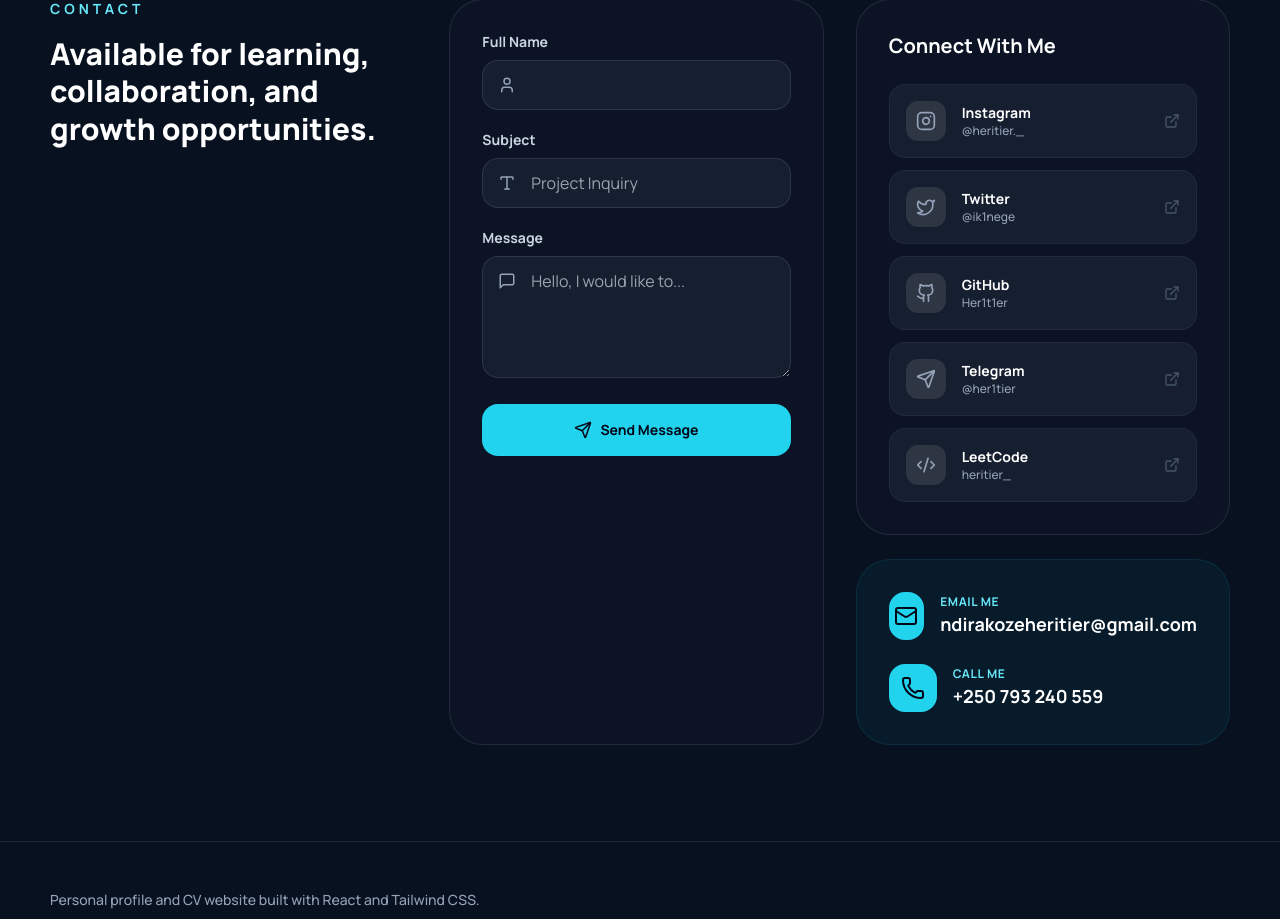
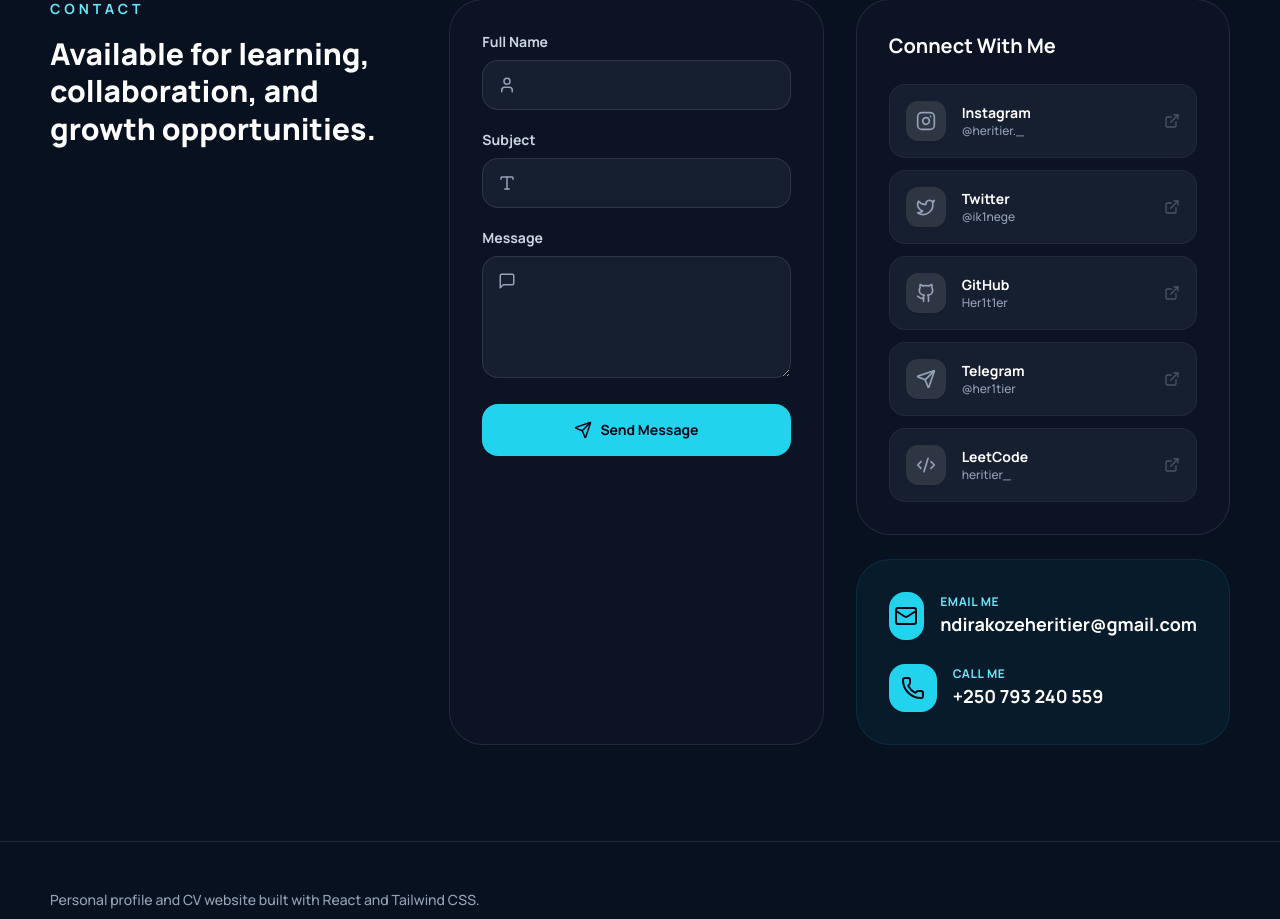
Before and after one commit to Her1t1er/New-Portfolio, a React (Vite) app: page / in a window 1280 px wide. Shown: the part 4606-5525 px from the top of the page. Built offline with nearby package versions, Linux system fonts and the light colour scheme; no server answers.

Commit message:
feat: remove all placeholders from contact form

```diff
--- a/src/App.jsx
+++ b/src/App.jsx
@@ -672,7 +672,6 @@ function App() {
                         required
                         name="subject"
                         type="text"
-                        placeholder="Project Inquiry"
                         className="w-full rounded-2xl border border-slate-200 bg-slate-50 py-3 pl-12 pr-4 text-slate-900 outline-none transition focus:border-blue-400 dark:border-white/10 dark:bg-white/5 dark:text-white dark:focus:border-cyan-400"
                       />
                     </div>
@@ -687,7 +686,6 @@ function App() {
                         required
                         name="message"
                         rows="4"
-                        placeholder="Hello, I would like to..."
                         className="w-full rounded-2xl border border-slate-200 bg-slate-50 py-3 pl-12 pr-4 text-slate-900 outline-none transition focus:border-blue-400 dark:border-white/10 dark:bg-white/5 dark:text-white dark:focus:border-cyan-400"
                       />
                     </div>
```
